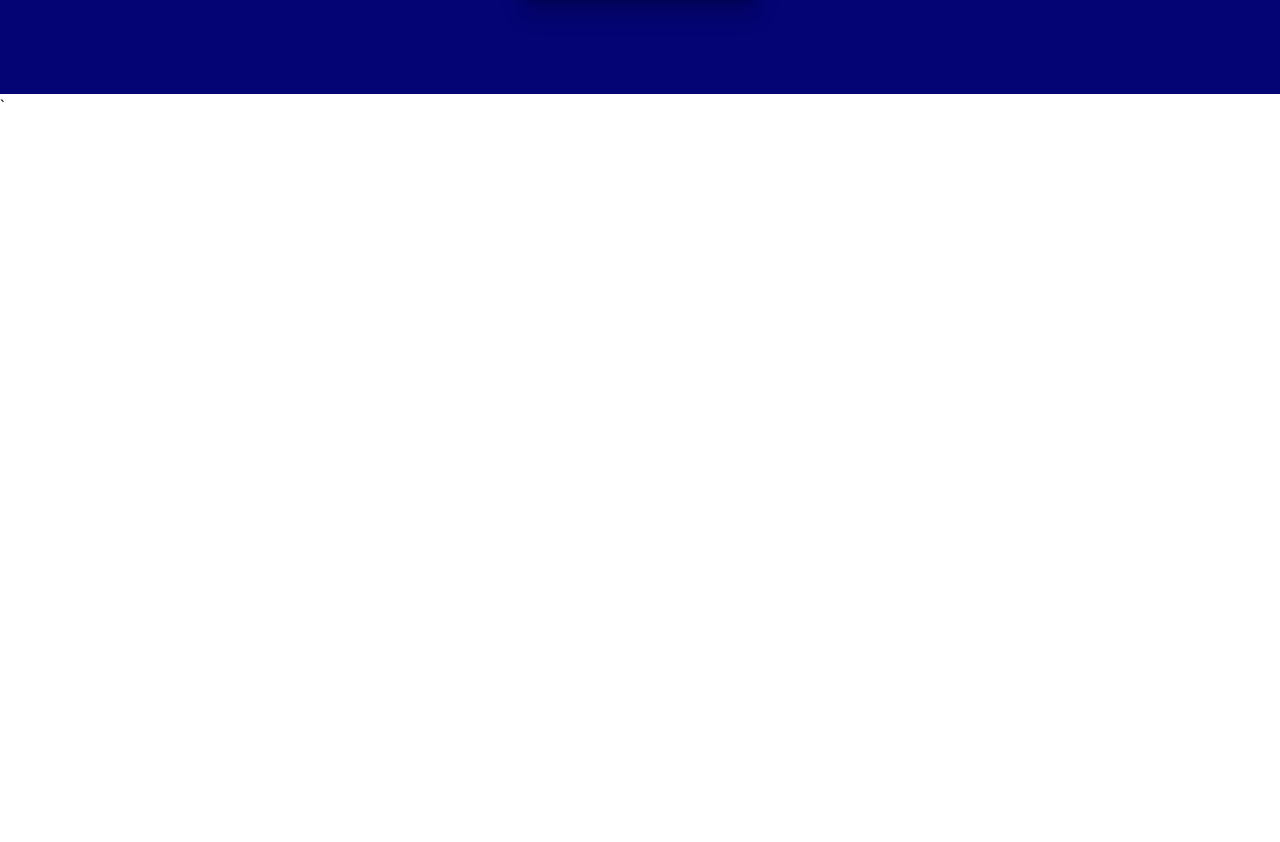
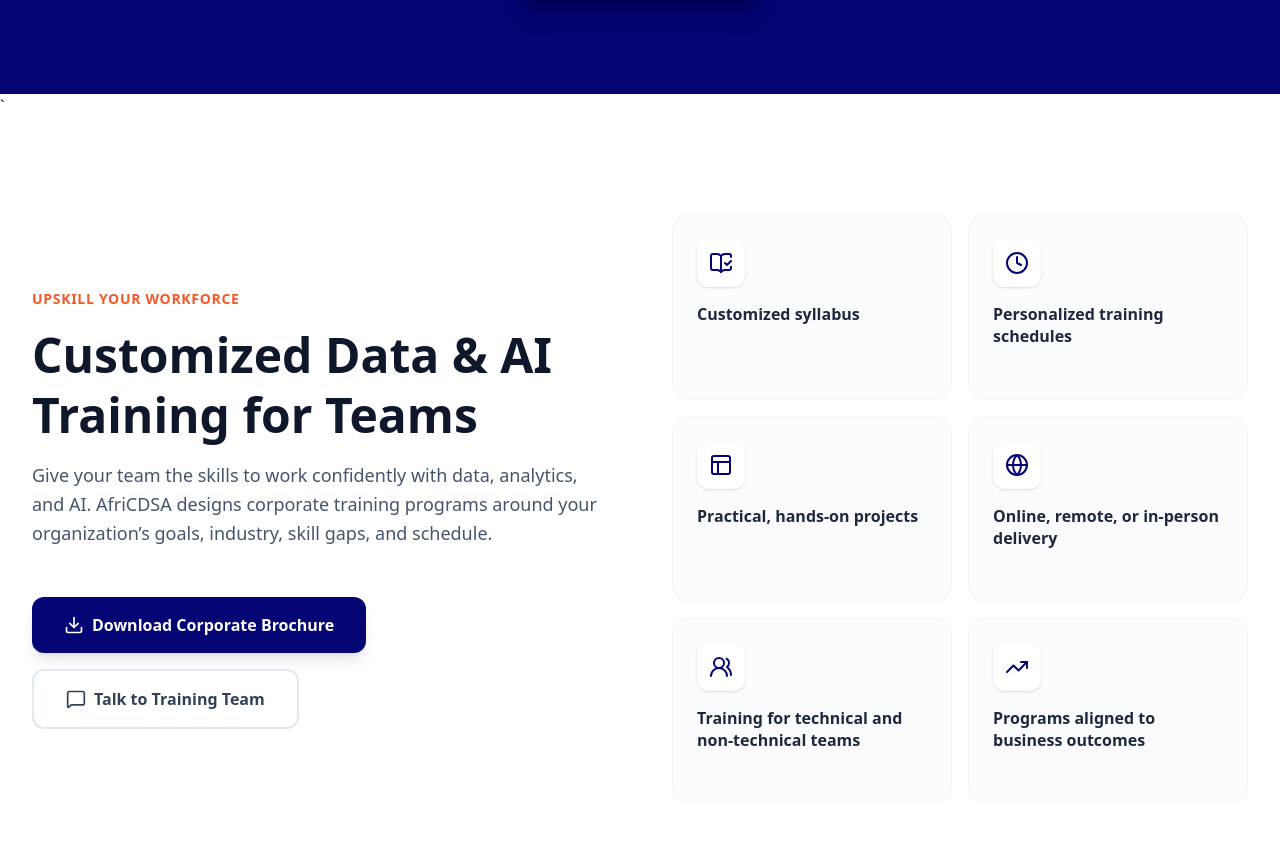
Before and after one commit to Tracy832/africdsa-web, a Next.js app: page / in a window 1280 px wide. Shown: the part 4918-5760 px from the top of the page. Before the commit the page ends 5036 px from the top, so only its background shows below. Built offline with nearby package versions, Linux system fonts and the light colour scheme.

Commit message:
feat: add corporate training section with feature grid

```diff
--- a/src/app/page.tsx
+++ b/src/app/page.tsx
@@ -2,6 +2,7 @@
 import Audience from "@/components/Audience";
 import Courses from "@/components/Courses";
 import Services from "@/components/Services.";
+import Corporate from "@/components/Corporate";
 
 export default function Home() {
   return (
@@ -10,6 +11,7 @@
       <Audience />
       <Courses />
       `<Services />`
+      <Corporate />
     </main>
   );
 }
--- /dev/null
+++ b/src/components/Corporate.tsx
@@ -0,0 +1,79 @@
+import {
+  BookOpenCheck,
+  Clock,
+  Layout,
+  Globe,
+  Users2,
+  TrendingUp,
+  Download,
+  MessageSquare,
+  CheckCircle2
+} from 'lucide-react';
+
+export default function Corporate() {
+  const features = [
+    { text: "Customized syllabus", icon: <BookOpenCheck className="text-[#040474]" /> },
+    { text: "Personalized training schedules", icon: <Clock className="text-[#040474]" /> },
+    { text: "Practical, hands-on projects", icon: <Layout className="text-[#040474]" /> },
+    { text: "Online, remote, or in-person delivery", icon: <Globe className="text-[#040474]" /> },
+    { text: "Training for technical and non-technical teams", icon: <Users2 className="text-[#040474]" /> },
+    { text: "Programs aligned to business outcomes", icon: <TrendingUp className="text-[#040474]" /> },
+  ];
+
+  return (
+    <section className="py-24 bg-white">
+      <div className="max-w-7xl mx-auto px-8">
+        <div className="grid lg:grid-cols-2 gap-16 items-center">
+
+          {/* Left Side: Context */}
+          <div className="space-y-8">
+            <div className="space-y-4">
+              <h2 className="text-brand-orange font-bold tracking-wider uppercase text-sm">
+                Upskill Your Workforce
+              </h2>
+              <h3 className="text-4xl md:text-5xl font-black text-slate-900 leading-tight">
+                Customized Data & AI <br/>Training for Teams
+              </h3>
+              <p className="text-lg text-slate-600 leading-relaxed max-w-xl">
+                Give your team the skills to work confidently with data, analytics, and AI.
+                AfriCDSA designs corporate training programs around your organization’s goals,
+                industry, skill gaps, and schedule.
+              </p>
+            </div>
+
+            {/* CTAs */}
+            <div className="flex flex-wrap gap-4 pt-4">
+              <button className="flex items-center gap-2 px-8 py-4 bg-[#040474] text-white font-bold rounded-xl hover:bg-[#03035e] transition shadow-lg">
+                <Download size={20} /> Download Corporate Brochure
+              </button>
+              <button className="flex items-center gap-2 px-8 py-4 border-2 border-slate-200 text-slate-700 font-bold rounded-xl hover:bg-slate-50 transition">
+                <MessageSquare size={20} /> Talk to Training Team
+              </button>
+            </div>
+          </div>
+
+          {/* Right Side: Feature Grid */}
+          <div className="grid sm:grid-cols-2 gap-4">
+            {features.map((feature, index) => (
+              <div
+                key={index}
+                className="p-6 rounded-2xl border border-slate-100 bg-slate-50/50 hover:bg-white hover:shadow-xl hover:border-brand-blue/20 transition-all group"
+              >
+                <div className="mb-4 p-3 bg-white rounded-xl w-fit shadow-sm group-hover:scale-110 transition-transform">
+                  {feature.icon}
+                </div>
+                <p className="font-bold text-slate-800 leading-snug">
+                  {feature.text}
+                </p>
+                <div className="mt-3 flex items-center gap-2 text-[#F1592A] opacity-0 group-hover:opacity-100 transition-opacity text-xs font-bold uppercase tracking-widest">
+                  <CheckCircle2 size={14} /> Available
+                </div>
+              </div>
+            ))}
+          </div>
+
+        </div>
+      </div>
+    </section>
+  );
+}
```
